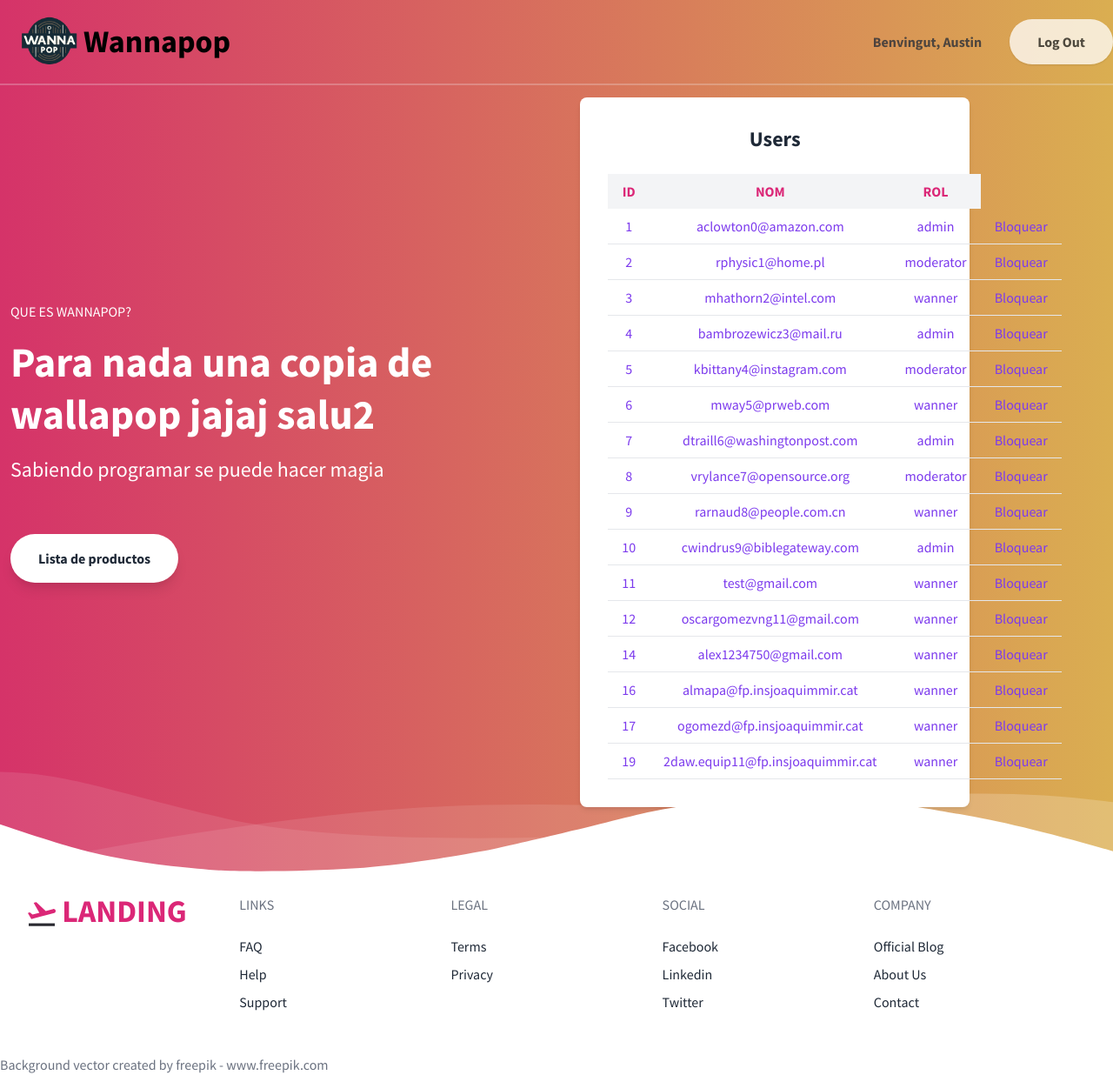
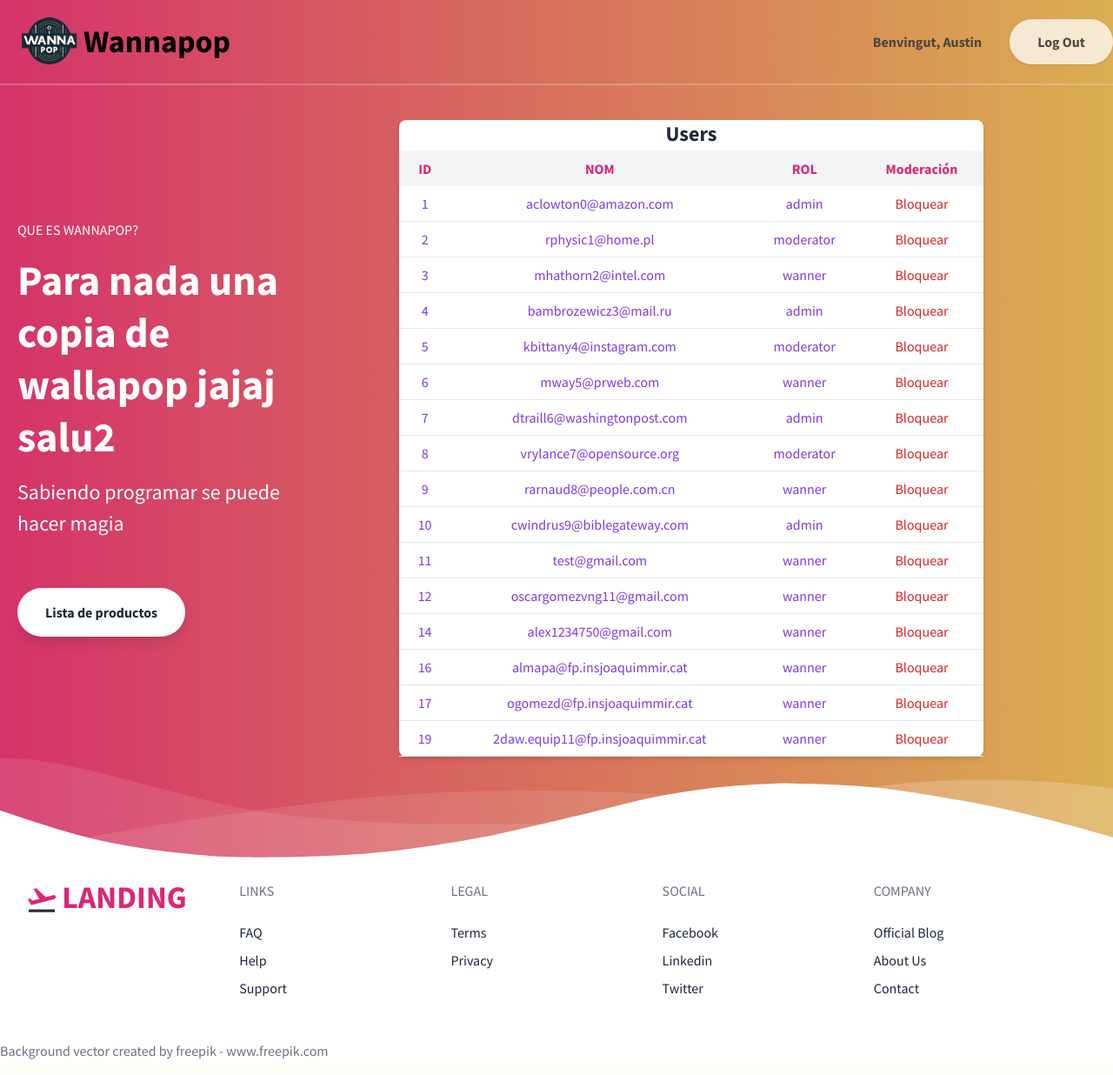
Before and after one commit to mroscardev91/m12-projecte, a Flask app: page /admin/users in a window 1280 px wide. Shown: the whole page at 87% size. Run offline with Flask 3, Linux system fonts and the light colour scheme; a user stored in the database is signed in; parts of the project's set-up code (start-up, migrations or seed data) failed here and were passed over.

Commit message:
1.1 moderacio permisos

```diff
--- a/wannapop/forms.py
+++ b/wannapop/forms.py
@@ -44,6 +44,5 @@ class ResendVerificationForm(FlaskForm):
     submit = SubmitField('Reenviar Enllaç de Verificació')
 
 class BlockUserForm(FlaskForm):
-    user_id = StringField('Usuari', validators=[DataRequired()])
     reason = TextAreaField('Raó', validators=[DataRequired()])
     submit = SubmitField('Aplicar')
--- a/wannapop/models.py
+++ b/wannapop/models.py
@@ -33,6 +33,7 @@ class User(db.Model, UserMixin):
     email_token = db.Column(db.String(20), unique=True, nullable=True)
     verified = db.Column(db.Boolean, default=False)
 
+
     def set_password(self, password):
         self.password = generate_password_hash(password)
 
--- a/wannapop/routes_admin.py
+++ b/wannapop/routes_admin.py
@@ -22,10 +22,14 @@ def admin_index():
 @require_admin_role.require(http_exception=403)
 def admin_users():
     users = db.session.query(User).all()
-    return render_template('admin/users_list.html', users=users)
+    blocked_users = BlockedUser.query.with_entities(BlockedUser.user_id).all()
+    blocked_user_ids = {bu.user_id for bu in blocked_users}
+    return render_template('admin/users_list.html', users=users, blocked_user_ids=blocked_user_ids)
 
 
 @admin_bp.route('/admin/users/<int:user_id>/block', methods=['GET', 'POST'])
+@login_required
+@require_admin_role.require(http_exception=403)
 def block_user(user_id):
     user = User.query.get_or_404(user_id)
     form = BlockUserForm()
@@ -40,25 +44,19 @@ def block_user(user_id):
             db.session.add(new_block)
             db.session.commit()
             flash(f'Usuario {user.name} bloqueado por: {form.reason.data}', 'success')
-            return redirect(url_for('admin_bp.users_list'))
+        return redirect(url_for('admin_bp.admin_users'))
 
     return render_template('admin/block_user.html', form=form, user=user)
 
 @admin_bp.route('/admin/users/<int:user_id>/unblock', methods=['POST'])
+@login_required
+@require_admin_role.require(http_exception=403)
 def unblock_user(user_id):
-    user = User.query.get_or_404(user_id)
-    form = BlockUserForm()  # Aquesta és la instància del teu formulari
-
-    if form.validate_on_submit():
-        # Aquí s'utilitza form, no BlockedUser
-        existing_block = BlockedUser.query.filter_by(user_id=user_id).first()
-
-        if existing_block:
-            db.session.delete(existing_block)
-            db.session.commit()
-
-            flash(f'Usuari {user.name} desbanejat', 'success')
-        else:
-            flash(f'L\'usuari {user.name} no està banejat.', 'warning')
-
-        return redirect(url_for('admin_bp.users_list'))
+    blocked_user = BlockedUser.query.filter_by(user_id=user_id).first()
+    if blocked_user:
+        db.session.delete(blocked_user)
+        db.session.commit()
+        flash(f'Usuari {blocked_user.user_id} desbloquejat.', 'success')
+    else:
+        flash('Usuari no trobat o ja desbloquejat.', 'warning')
+    return redirect(url_for('admin_bp.admin_users'))
--- a/wannapop/templates/admin/users_list.html
+++ b/wannapop/templates/admin/users_list.html
@@ -2,30 +2,32 @@
 {% block content %}
 
 <div class="flex items-center justify-center h-screen">
-    <div class="bg-white p-8 rounded-lg shadow-md w-full max-w-md">
-        <h3 class="text-2xl font-bold mb-6 text-gray-800 text-center">Users</h3>
-        <table class="table-auto w-full">
+    <div class="bg-white rounded-lg shadow-md w-full max-w-2xl"> <!-- Increased max width -->
+        <h3 class="text-2xl font-bold mb-1 text-gray-800 text-center">Users</h3>
+        <table class="table-auto w-full p-8 h-full">
             <thead>
                 <tr class="bg-gray-100">
-                    <th class="px-4 py-2 text-pink-600">ID</th>
-                    <th class="px-4 py-2 text-pink-600">NOM</th>
-                    <th class="px-4 py-2 text-pink-600">ROL</th>
+                    <th class="px-4 py-2 text-pink-600">ID</th> <!-- Increased padding -->
+                    <th class="px-4 py-2 text-pink-600">NOM</th> <!-- Increased padding -->
+                    <th class="px-4 py-2 text-pink-600">ROL</th> <!-- Increased padding -->
+                    <th class="px-4 py-2 text-pink-600">Moderación</th> <!-- Increased padding -->
                 </tr>
             </thead>
             <tbody>
                 {% for user in users %}
                 <tr class="border-b">
-                    <td class="px-4 py-2 text-purple-600" >{{ user.id }}</td>
-                    <td class="px-4 py-2 text-purple-600">{{ user.email }}</td>
-                    <td class="px-4 py-2 text-purple-600">{{ user.role }}</td>
+                    <td class="px-4 py-2 text-purple-600">{{ user.id }}</td> <!-- Increased padding -->
+                    <td class="px-4 py-2 text-purple-600">{{ user.email }}</td> <!-- Increased padding -->
+                    <td class="px-4 py-2 text-purple-600">{{ user.role }}</td> <!-- Increased padding -->
                     <td class="px-4 py-2 text-purple-600">
-                        {% if user.is_blocked %}
+                    {% if user.id in blocked_user_ids %}
                         <form action="{{ url_for('admin_bp.unblock_user', user_id=user.id) }}" method="post">
-                            <button type="submit" class="btn btn-success">Desbloquejar</button>
+                            <button type="submit" class="text-green-600">Desbloquejar</button>
                         </form>
                     {% else %}
-                        <a href="{{ url_for('admin_bp.block_user', user_id=user.id) }}" class="btn btn-warning">Bloquear</a>
-                    {% endif %}</td>
+                        <a href="{{ url_for('admin_bp.block_user', user_id=user.id) }}" class="text-red-600">Bloquear</a>
+                    {% endif %}
+                    </td>
                 </tr>
                 {% endfor %}
             </tbody>
--- a/wannapop/templates/layout.html
+++ b/wannapop/templates/layout.html
@@ -61,10 +61,10 @@
 
 
     <!--Hero-->
-      <div class="pt-24">
-        <div class="container px-3 mx-auto flex flex-wrap flex-col md:flex-row items-center">
+    <div class="pt-20">
+      <div class="container max-w-7xl px-5 mx-auto flex flex-wrap flex-col md:flex-row items-center">
         <!--Left Col-->
-          <div class="flex flex-col w-full md:w-2/5 justify-center items-start text-center md:text-left">
+        <div class="flex flex-col w-full md:w-1/4 justify-center items-start text-center md:text-left">
           <p class="uppercase tracking-loose w-full">Que es Wannapop?</p>
           <h1 class="my-4 text-5xl font-bold leading-tight">
             Para nada una copia de wallapop jajaj salu2
@@ -77,7 +77,7 @@
           </a>
         </div>
         <!--Right Col-->
-          <div class="w-full md:w-3/5 py-6 text-center">
+        <div class="w-full md:w-3/4 py-6 text-center">
           {% block content %}
           <img class="w-full md:w-4/5 z-50" src="../static/img/hero.png" />
           {% endblock %}
```
Also changed, not shown: database.db. Lines whose indentation alone changed are shown as unchanged.
